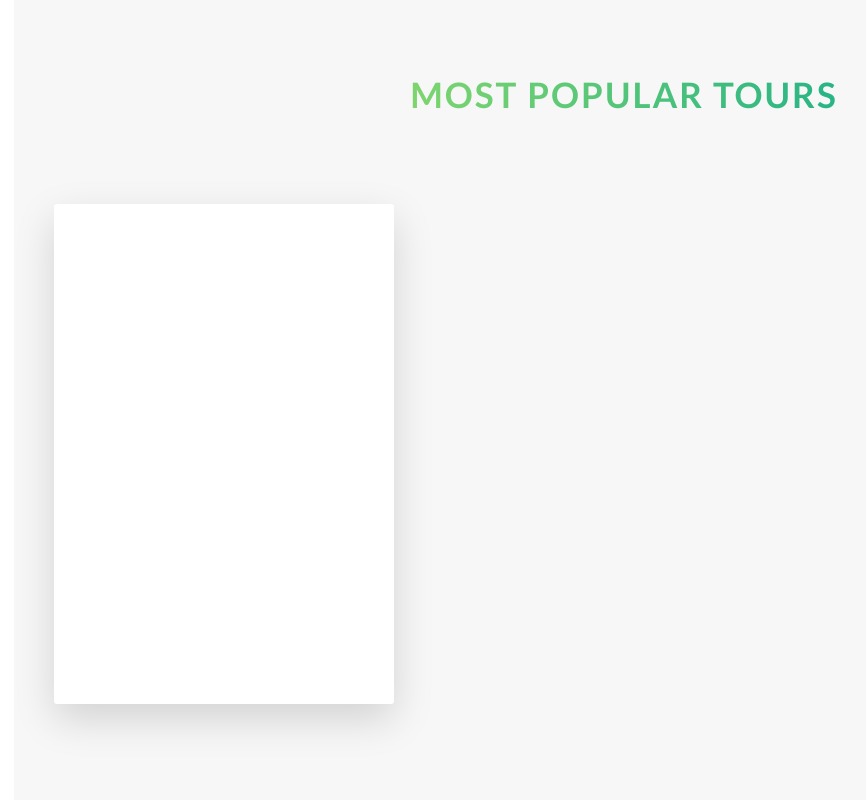
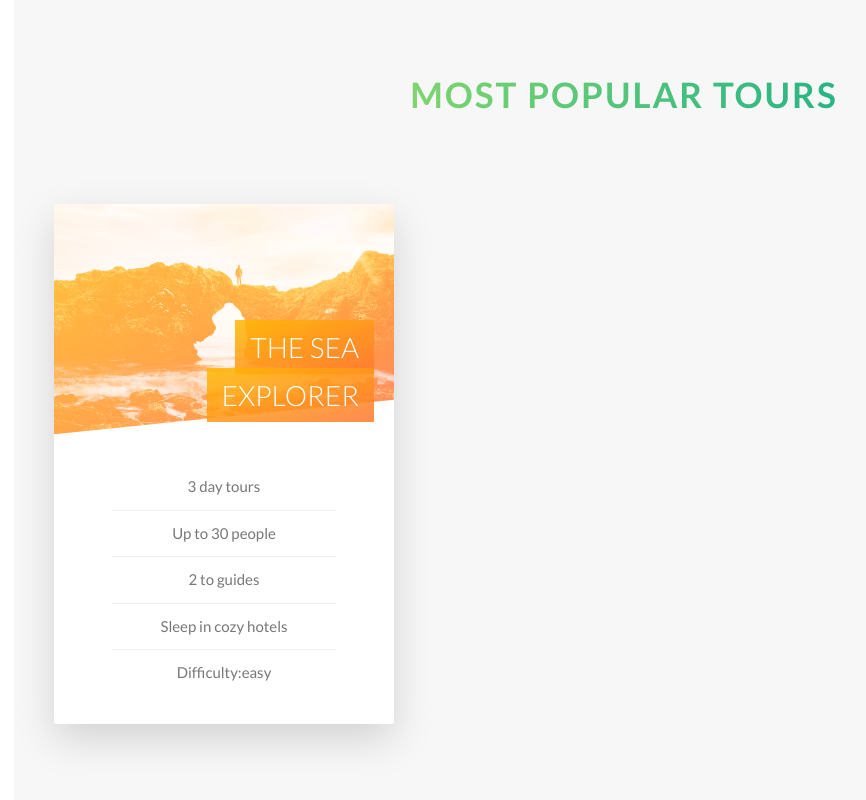
Before and after one commit to wintersprouter/tours, a website: page index.html in a window 1280 px wide. Shown: the part 2277-3077 px from the top of the page, without its empty margins (16-882 px from the left). Drawn offline with Linux system fonts and the light colour scheme.

Commit message:
style: modify front side card

```diff
--- a/index.html
+++ b/index.html
@@ -93,7 +93,21 @@
             <div class="row">
                 <div class="col-1-of-3">
                     <div class="card">
-                        <div class="card__side card__side--front">front</div>
+                        <div class="card__side card__side--front">
+                            <div class="card__picture card__picture--1">&nbsp;</div>
+                            <h4 class="card__heading">
+                                <span class="card__heading-span card__heading-span--1">the sea explorer</span>
+                            </h4>
+                            <div class="card__details">
+                                <ul>
+                                    <li>3 day tours</li>
+                                    <li>Up to 30 people</li>
+                                    <li>2 to guides</li>
+                                    <li>Sleep in cozy hotels</li>
+                                    <li>Difficulty:easy</li>
+                                </ul>
+                            </div>
+                        </div>
                         <div class="card__side card__side--back card__side--back-1">back</div>
                     </div>
                 </div>
--- a/sass/abstracts/_variables.scss
+++ b/sass/abstracts/_variables.scss
@@ -9,6 +9,7 @@ $color-tertiary-light: #2998ff;
 $color-tertiary-dark: #5643fa;
 
 $color-gray-light-1:#f7f7f7;
+$color-gray-light-2:#eee;
 
 $color-gray-dark:#777;
 $color-white:#fff;
--- a/sass/components/_card.scss
+++ b/sass/components/_card.scss
@@ -2,12 +2,10 @@
   perspective: 150rem;
   -moz-perspective: 150rem;
   position: relative;
-  height: 50rem;
+  height: 52rem;
 
   &__side {
-    color: #fff;
-    height: 50rem;
-    font-size: 2rem;
+    height: 52rem;
     transition: all .8s ease;
     position: absolute;
     top:0;
@@ -15,6 +13,7 @@
     width: 100%;
     backface-visibility: hidden;
     border-radius: 3px;
+    overflow: hidden;
     box-shadow: 0 1.5rem 4rem rgba($color-black, .15);
 
     &--front {
@@ -35,4 +34,58 @@
   &:hover &__side--back {
     transform: rotateY(0);
   }
+  //front side style
+  &__picture {
+    height: 23rem;
+    background-blend-mode: screen;
+    -webkit-clip-path: polygon(0 0,100% 0, 100% 85%, 0 100%);
+    clip-path: polygon(0 0,100% 0, 100% 85%, 0 100%);
+
+    &--1 {
+      background-image: linear-gradient(to right bottom, $color-secondary-light,$color-secondary-dark),url(../img/nat-5.jpg);
+      background-size: cover;
+    }
+    &--2 {
+      background-image: url(../img/nat-5.jpg);
+    }
+    &--3 {
+      background-image: url(../img/nat-5.jpg);
+    }
+  }
+  &__heading {
+    font-size: 2.8rem;
+    font-weight: 300;
+    text-transform: uppercase;
+    text-align: right;
+    color: $color-white;
+    position: absolute;
+    top:12rem;
+    right: 2rem;
+    width: 75%;
+  }
+  &__heading-span {
+    padding: 1rem 1.5rem;
+    -webkit-box-break: clone;
+    box-decoration-break: clone;
+    &--1 {
+      background-image: linear-gradient(to right bottom, rgba($color-secondary-light, .85),rgba($color-secondary-dark, .85));
+    }
+  }
+
+  &__details {
+    padding: 3rem;
+    ul {
+      list-style-type: none;
+      width: 80%;
+      margin: 0 auto;
+      li {
+        text-align: center;
+        font-size: 1.5rem;
+        padding: 1rem;
+        &:not(:last-child) {
+          border-bottom: 1px solid $color-gray-light-2;
+        }
+      }
+    }
+  }
 }
--- a/sass/layout/_header.scss
+++ b/sass/layout/_header.scss
@@ -8,6 +8,7 @@
   background-size: cover;
   background-position: top;
   position: relative;
+  -webkit-clip-path: polygon(0 0, 100% 0, 100% 75vh, 0 100%);
   clip-path: polygon(0 0, 100% 0, 100% 75vh, 0 100%);
 
   &__logo-box {
```
Also changed, not shown: css/style.css.
